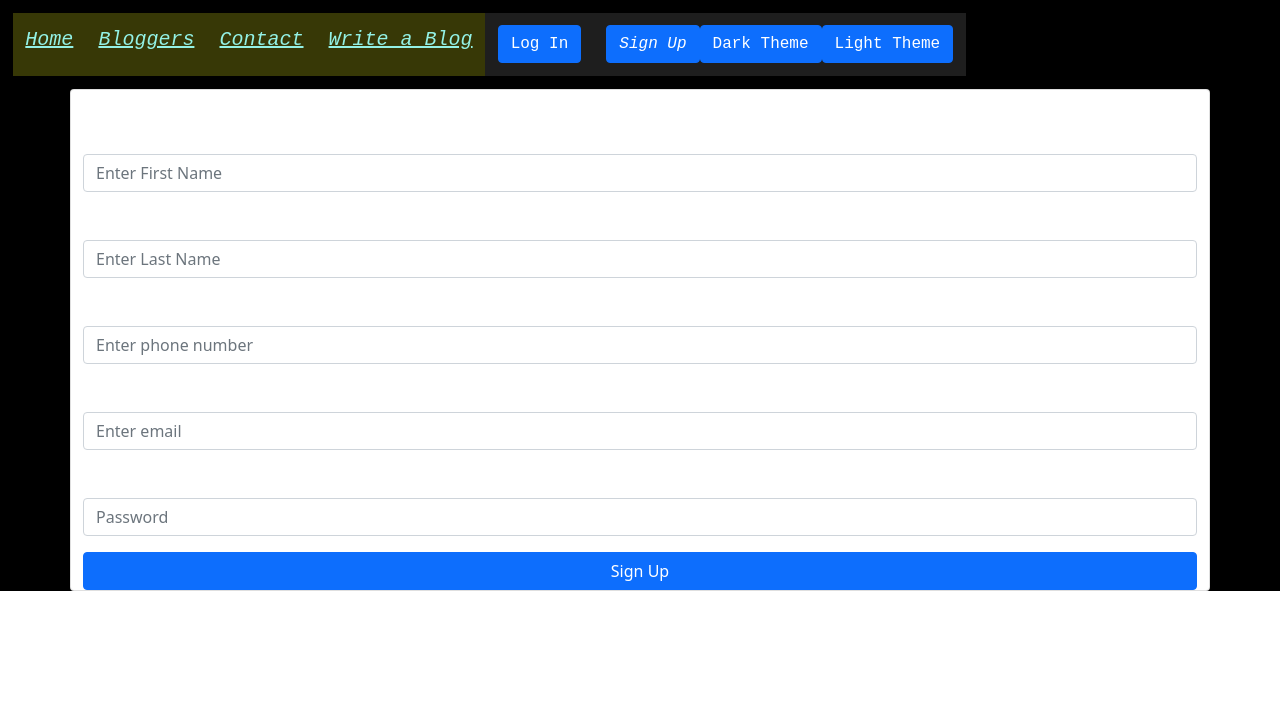
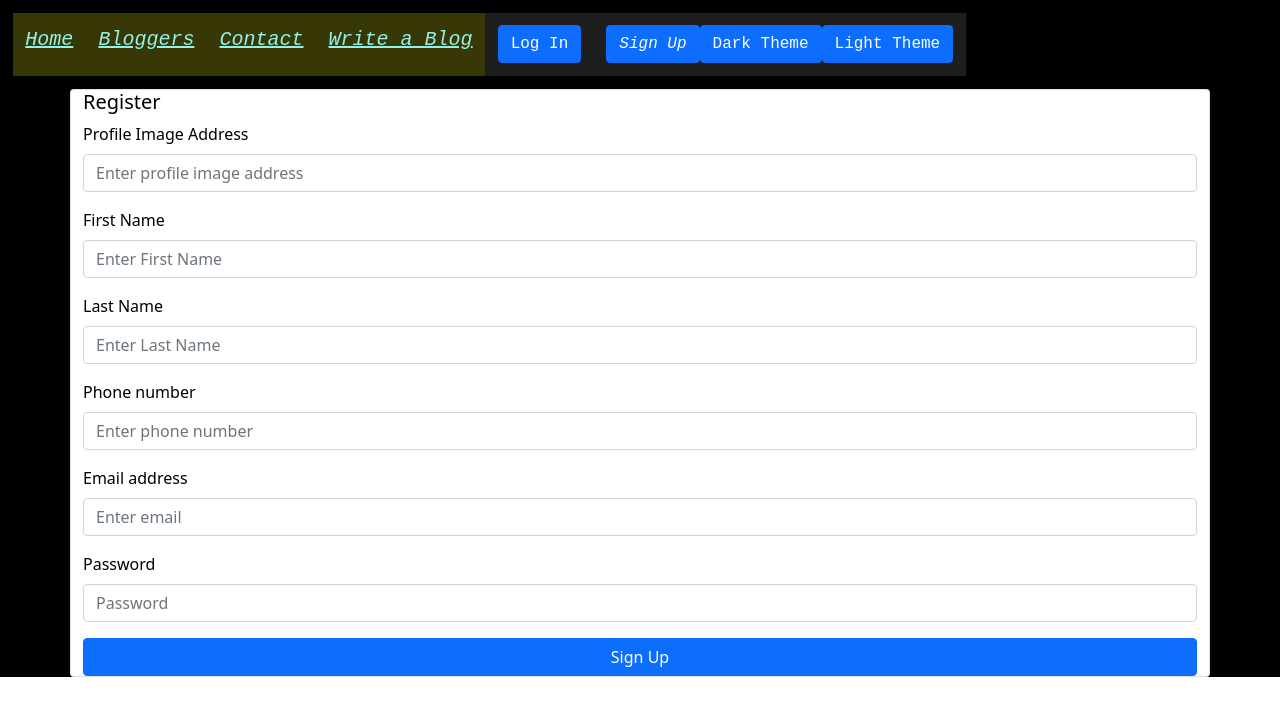
Before and after one commit to isayan58/blog-fe, a React (Create React App) app: page /sign-up in a window 1280 px wide. Shown: the top 716 px of the page. Built offline with nearby package versions, Linux system fonts and the light colour scheme.

Commit message:
Code changes for Register page.

```diff
--- a/src/authorBlogs/BlogContent.tsx
+++ b/src/authorBlogs/BlogContent.tsx
@@ -10,11 +10,14 @@ interface Blogs
     tags: String[]
 }
 interface Bloggers{
-    _id : string,
-    blogger_id: Number,
-    image: string,
-    name: String,
-    rating: Number,
+  blogger_id: number,
+  header_image: string,
+  firstName: string,
+  lastName: string,
+  email: string,
+  phoneNumber: number,
+  password: string,
+  date_sign_up: string
 }
 
 const BlogContent =() =>
@@ -32,15 +35,15 @@ const BlogContent =() =>
             const apiResponse = await fetch(`http://localhost:8000/blogger/${blogger_id}`);
             const responseData = await apiResponse.json();
             setBlogger(responseData);
-            console.log(responseData);
-            console.log(blogger);
+            // console.log("responseData:",responseData);
+            // console.log("Blogger:",blogger);
         }
         const fetchBlogDetails = async() =>
         {
             const apiResponse = await fetch(`http://localhost:8000/blogcontent/${title}`);
             const responseData = await apiResponse.json();
             setBlog(responseData);
-            console.log(responseData);
+            // console.log(responseData);
 
         }
         fetchBlogger();
@@ -53,7 +56,7 @@ const BlogContent =() =>
             <div>{blog?.title}</div>
             <div><img src={blog?.header_image}/></div>
             <div>{blog?.content}</div>
-            <div>Written by: {blogger?.name}</div>
+            <div>Written by: {blogger?.firstName} {blogger?.lastName}.</div>
             <div>{blog?.tags.map((tags) => (
                 <div>{tags}; </div>
             ))}</div>
--- a/src/common/Bloggers.tsx
+++ b/src/common/Bloggers.tsx
@@ -1,11 +1,14 @@
 import React, { useEffect, useState } from "react";
 import { useNavigate } from 'react-router-dom';
 interface Bloggers{
-    _id : string,
-    blogger_id: Number,
-    image: string,
-    name: String,
-    rating: Number,
+  blogger_id: number,
+  header_image: string,
+  firstName: string,
+  lastName: string,
+  email: string,
+  phoneNumber: number,
+  password: string,
+  date_sign_up: string
 }
 const Bloggers = () =>{
     const [bloggers, setBloggers] = useState<Bloggers[]>([]);
@@ -34,12 +37,12 @@ const Bloggers = () =>{
         <br/>
         <div className="bloggers-list">
           {bloggers.map((data) => (
-            <div className="blogger-cards" key={data._id}>
+            <div className="blogger-cards" key={data.blogger_id}>
               <div
                 className="blogger-card"
                 onClick={() => history(`/blogs/${data.blogger_id}`)}>
-                <img src={data.image} alt="blogger" />
-                <div className="blogger-title">{data.name}, {data.rating}*</div>
+                <img src={data.header_image} alt="blogger" />
+                <div className="blogger-title">{data.firstName} {data.lastName}</div>
               </div>
             </div>
           ))}
--- a/src/common/Register.tsx
+++ b/src/common/Register.tsx
@@ -2,6 +2,7 @@ import React, { useState } from "react";
 import { Button, Form } from "react-bootstrap";
 import Card from "react-bootstrap/esm/Card";
 import { useNavigate } from "react-router";
+import '../Blogpost/Blogpost.css';
 
 const Register = () =>{
     const [firstName, setFirstName] = React.useState("");
@@ -9,6 +10,7 @@ const Register = () =>{
     const [email, setEmail] = React.useState("");
     const [phoneNumber, setPhoneNumber] = React.useState("");
     const [password, setPassword] = React.useState("");
+    const [profileimage, setProfileImage] = useState("");
     let [errFlag, setErrFlag] = useState(true);
     let [firstNameValid, setfirstNameValid] = React.useState("");
     let [lastNameValid, setLastNameValid] = React.useState("");
@@ -24,21 +26,35 @@ const Register = () =>{
           method: "POST",
           headers: { "Content-Type": "application/json" },
           body: JSON.stringify({
+            header_image: profileimage,
             firstName: firstName,
             lastName: lastName,
             email: email,
             phoneNumber: phoneNumber,
-            password: password
+            password: password,
+            date_sign_up: Date.now()
           })
         });
-        navigate("/");
+        const responseData = await apiPost.json();
+        //if(responseData === "User created")
+        navigate("/login");
       }
       postUser();
     }
 
     return(
-        <div><Card className="container">
+        <div className="blogpost"><Card className="container">
         <Card.Title>Register</Card.Title>
+        <Form.Group className="mb-3" controlId="formBasicEmail">
+          <Form.Label>Profile Image Address</Form.Label>
+          <Form.Control
+            type="email"
+            placeholder="Enter profile image address"
+            onChange={(e) => {
+              setFirstName(e.currentTarget.value);
+            }}
+          />
+          </Form.Group>
         <Form.Group className="mb-3" controlId="formBasicEmail">
           <Form.Label>First Name</Form.Label>
           <Form.Control
```
